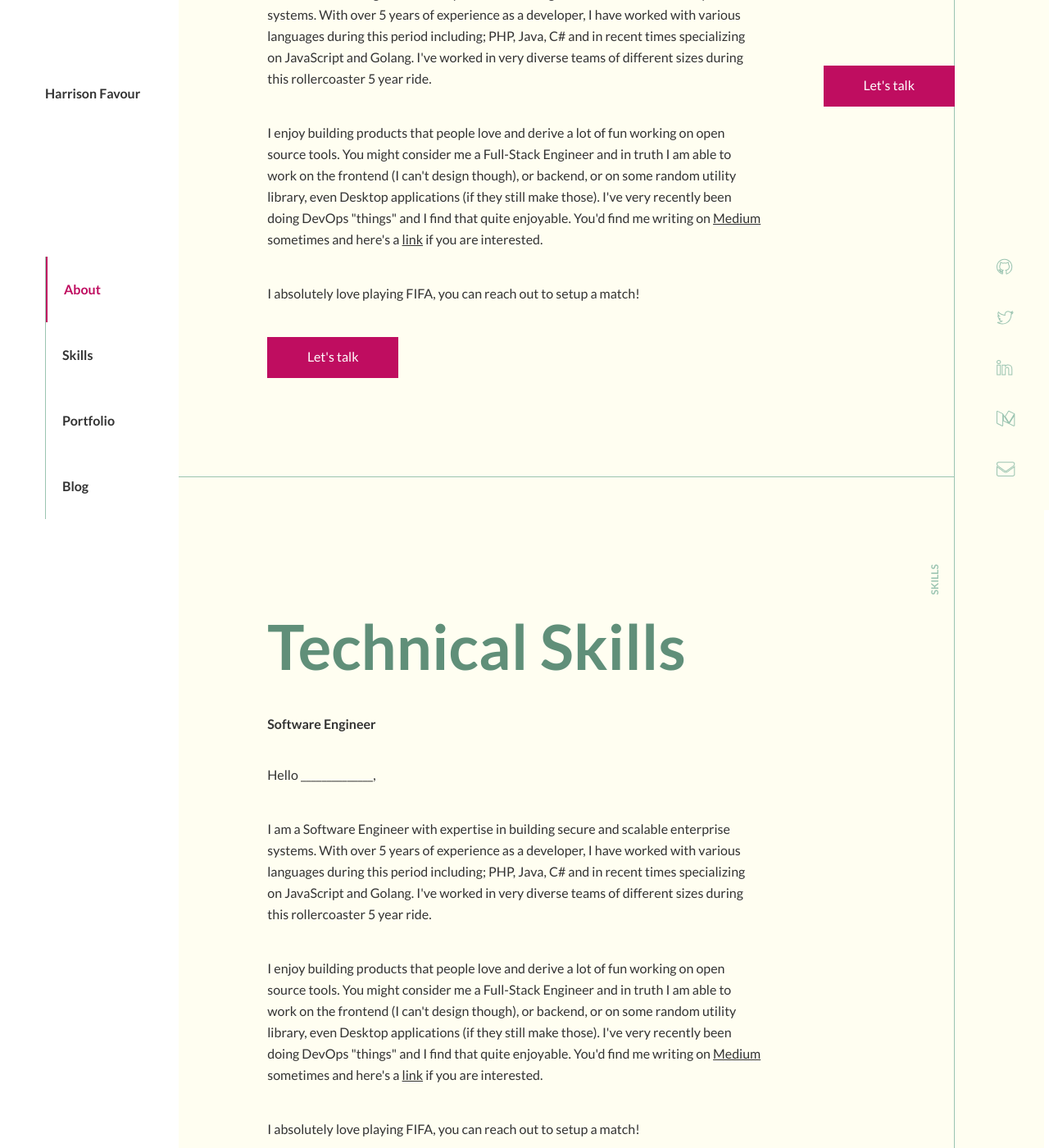
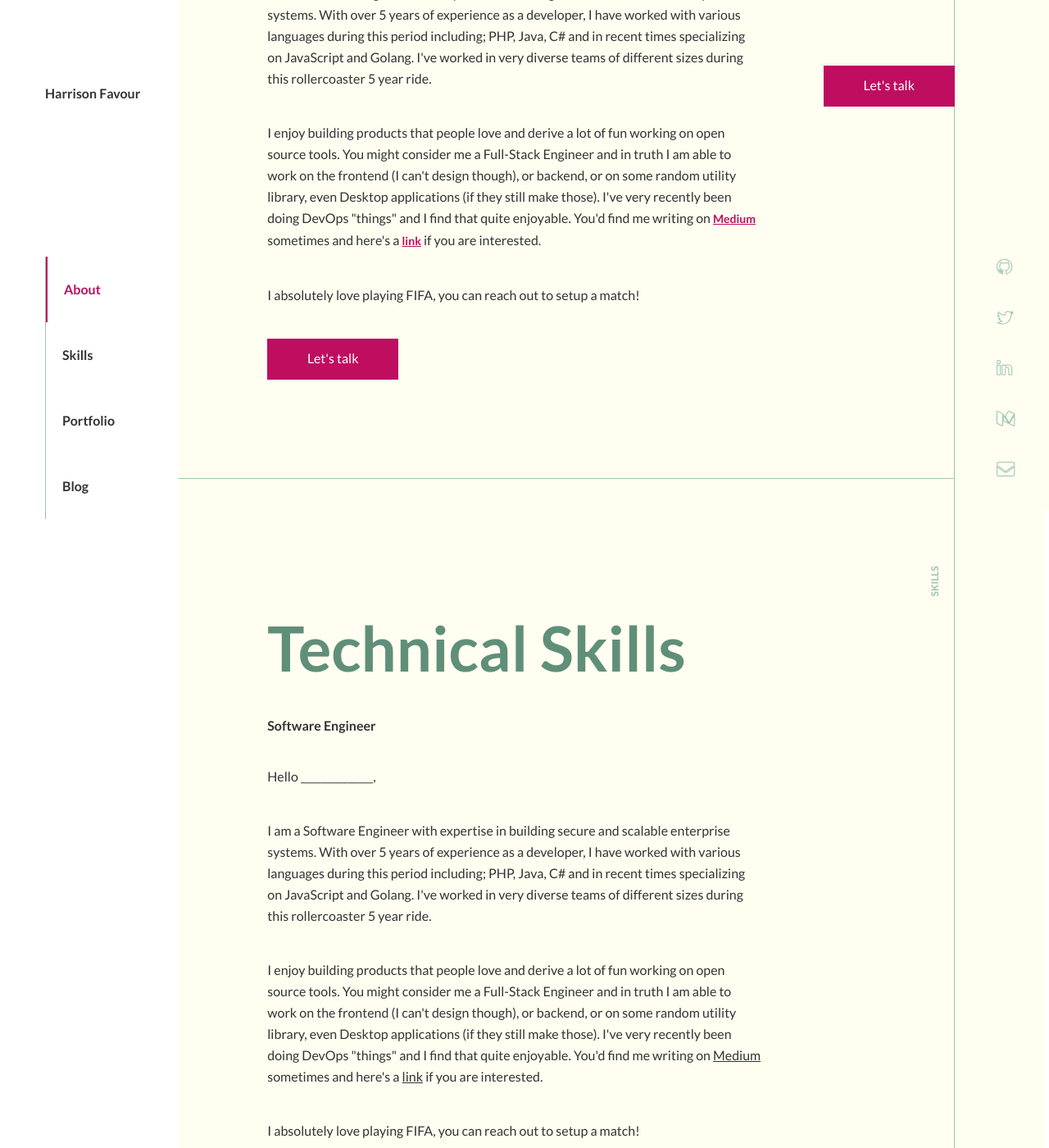
Before and after one commit to grantfayvor/grantfayvor.github.io, a Jekyll site: the page built from index.html, in a window 1280 px wide and 1400 px high, scrolled down 445 px. Shown: the whole window at 82% size. Built offline with Jekyll 4.4.1, drawn with Linux system fonts in a browser that asks for light colours.

Commit message:
style links in card

```diff
--- a/index.html
+++ b/index.html
@@ -27,8 +27,8 @@ layout: default
       though), or backend, or on some random utility library, even Desktop applications (if they still make
       those).
       I've very recently been doing DevOps "things" and I find that quite enjoyable. You'd find me writing on <a
-        href="https://medium.com/@hyper_debugger" className="card__link">Medium</a> sometimes and here's a <a
-        className="card__link" href="https://medium.com/@hyper_debugger">link</a> if you are interested.
+        href="https://medium.com/@hyper_debugger" class="card__link">Medium</a> sometimes and here's a <a
+        class="card__link" href="https://medium.com/@hyper_debugger">link</a> if you are interested.
     </p>
     <p>
       I absolutely love playing FIFA, you can reach out to setup a match!
--- a/style.css
+++ b/style.css
@@ -30,6 +30,14 @@ html {
 
 .fa.fa-lg:hover {
   color: var(--tertiary-color);
+}
+
+.card__link {
+  font-family: Lato;
+  font-style: normal;
+  font-weight: bold;
+  font-size: 14px;
+  color: var(--accent-color);
 }
 
 .nav__aside {
```
